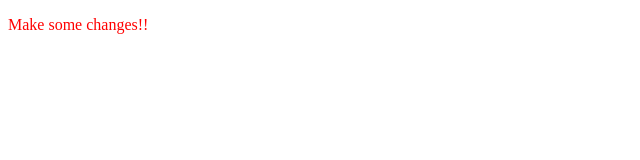
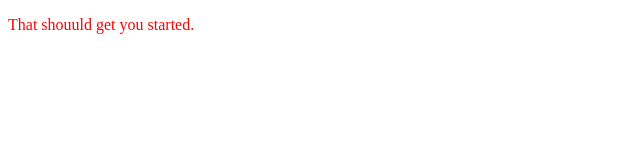
Before and after one commit to ericelvendahl/ericelvendahlOLD.github.io, a plain HTML site: page index.html in a window 1280 px wide. Shown: the full height of the page, 0-640 px from the left. Drawn offline with Linux system fonts and the light colour scheme.

Commit message:
Final text

```diff
--- a/index.html
+++ b/index.html
@@ -5,6 +5,6 @@
      <link rel="stylesheet" href="style.css"/>
   </head>
   <body>
-    <p>Make some changes!!</p>
+    <p>That shouuld get you started.</p>
   </body>
 </html>
```
